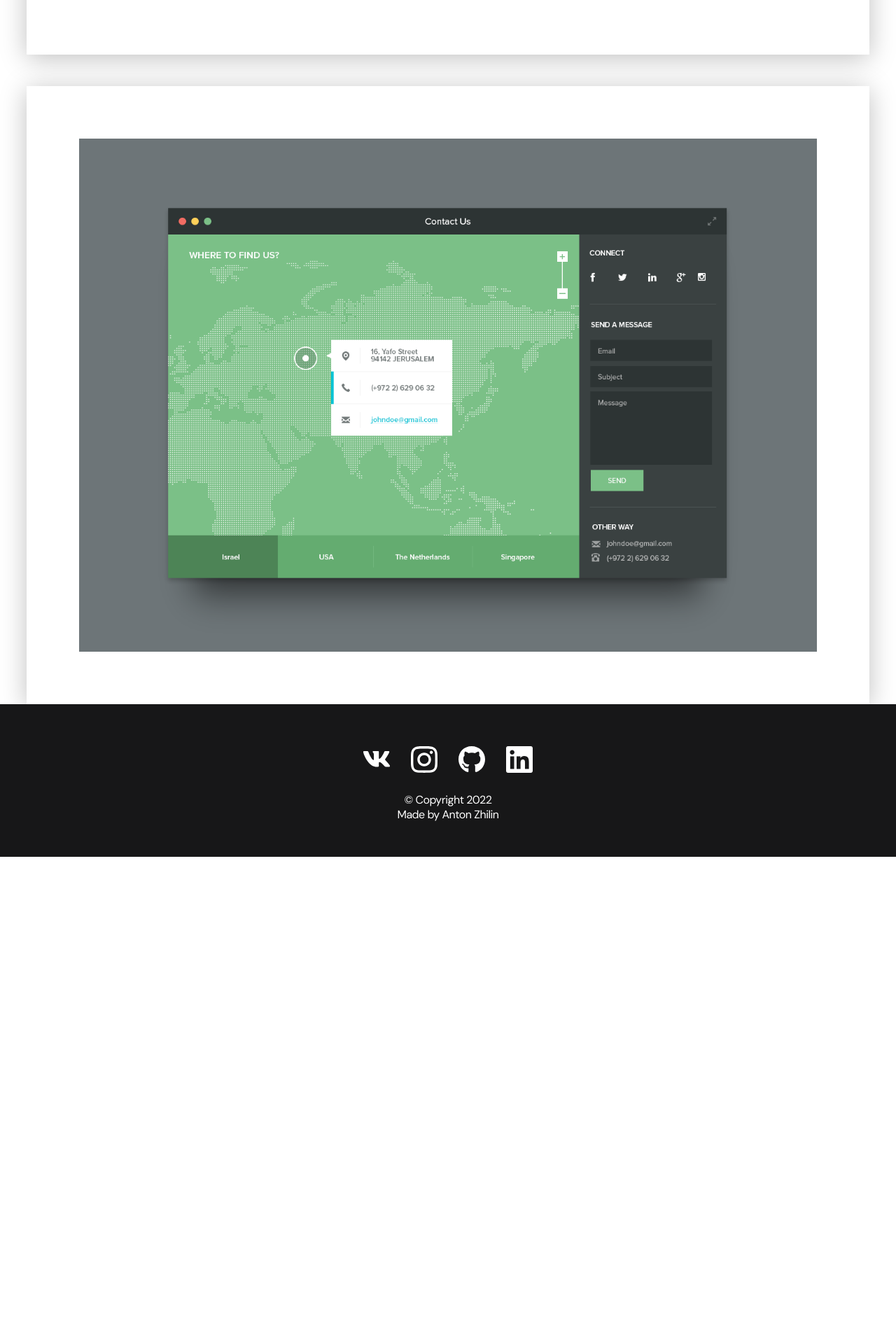
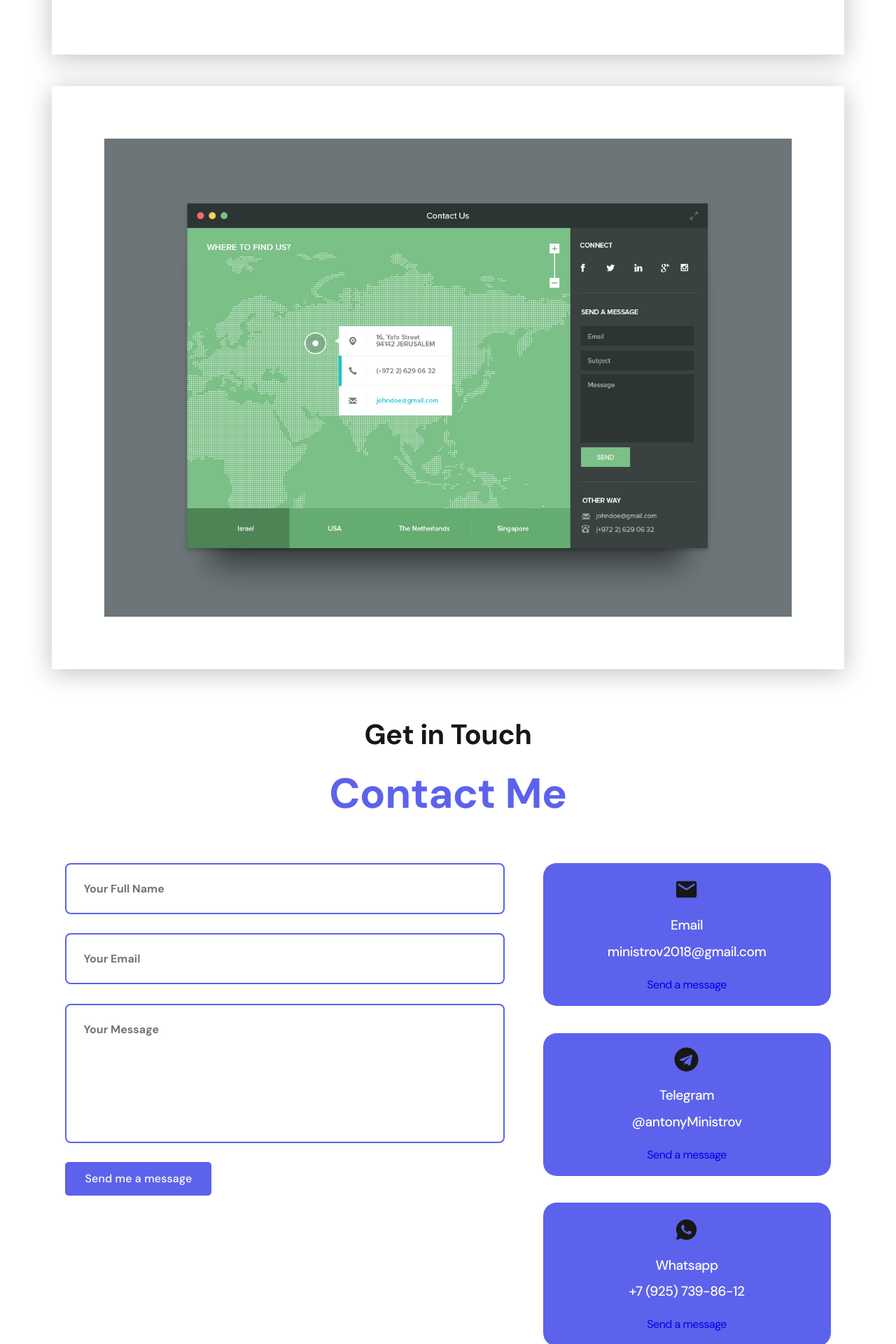
Before and after one commit to ministrov/my-portfolio-react, a React (Create React App) app: page /contacts in a window 1280 px wide. Shown: the part 520-2440 px from the top of the page at 70% size. Before the commit the page ends 1744 px from the top, so only its background shows below. Built offline with nearby package versions, Linux system fonts and the light colour scheme.

Commit message:
feat: start operating on contacts page

```diff
--- a/src/pages/Contacts.js
+++ b/src/pages/Contacts.js
@@ -1,3 +1,4 @@
+import Contact from '../components/contact/Contact';
 import map from '../img/content-map.png';
 
 const Contacts = ({ title }) => {
@@ -23,8 +24,12 @@ const Contacts = ({ title }) => {
           </ul>
         </div>
 
-        <div className="contact-map">
+        <div className="contacts-map">
           <img src={map} alt="Map of the city" />
+        </div>
+
+        <div className="keep-in-touch">
+          <Contact />
         </div>
       </div>
     </main>
--- a/src/styles/main.css
+++ b/src/styles/main.css
@@ -313,11 +313,29 @@ body {
   margin-top: 0.5em;
 }
 
-.contact-map {
+.contacts-map {
   display: flex;
   padding: 75px;
+  margin-bottom: 3rem;
   background-color: transparent;
   box-shadow: var(--box-shadow);
+}
+
+.keep-in-touch {
+  padding-bottom: 3rem;
+}
+
+.keep-in-touch .contacts__container {
+  display: flex;
+  flex-direction: row-reverse;
+}
+
+.keep-in-touch .contacts__options {
+  width: 38%;
+}
+
+.keep-in-touch form {
+  width: 58%;
 }
 
 @media (max-width: 620px) {
@@ -346,9 +364,9 @@ body {
 
   /* General */
 
-  .section {
+  /* .section {
     padding: 40px 0;
-  }
+  } */
 
   /* Projects */
 
@@ -396,9 +414,9 @@ body {
 
 @media screen and (max-width: 1378px) {
   .container {
-    max-width: 100%;
+    max-width: 1170px;
     width: 100%;
-    padding: 0 2.4rem;
+    padding: 0 1.2rem;
   }
 }
 
```
